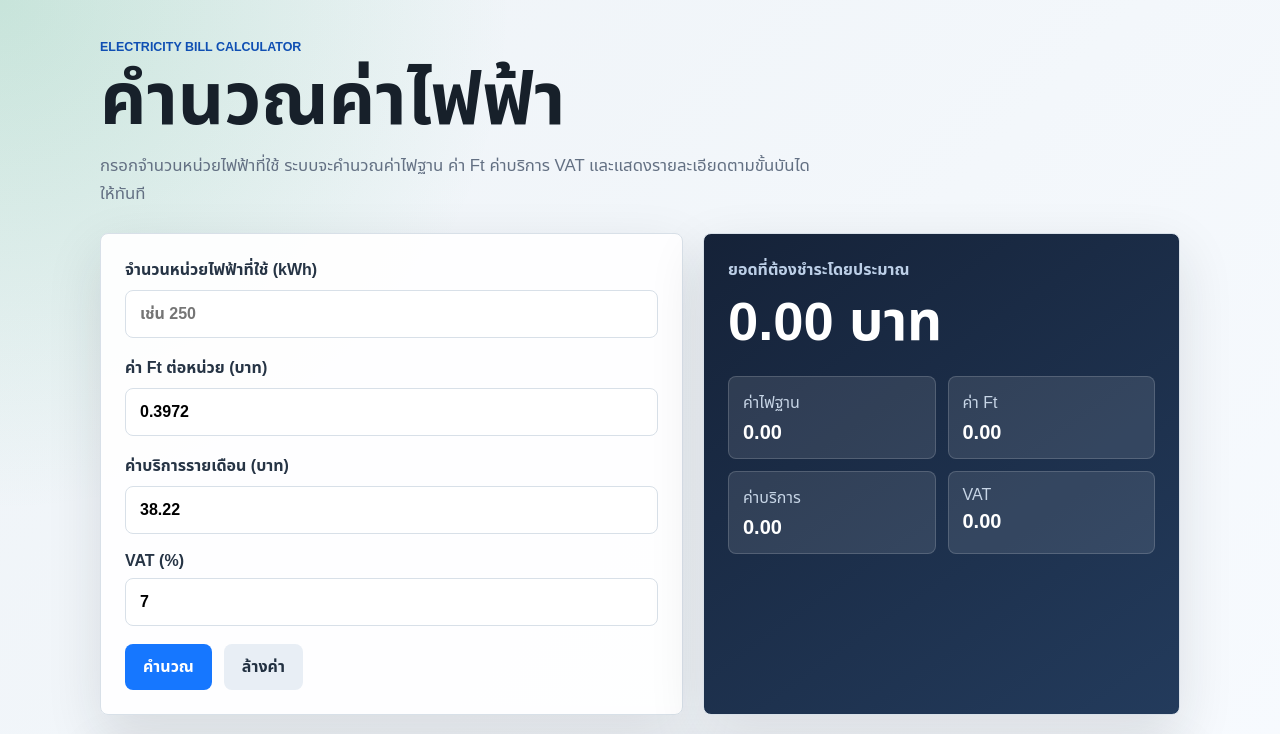
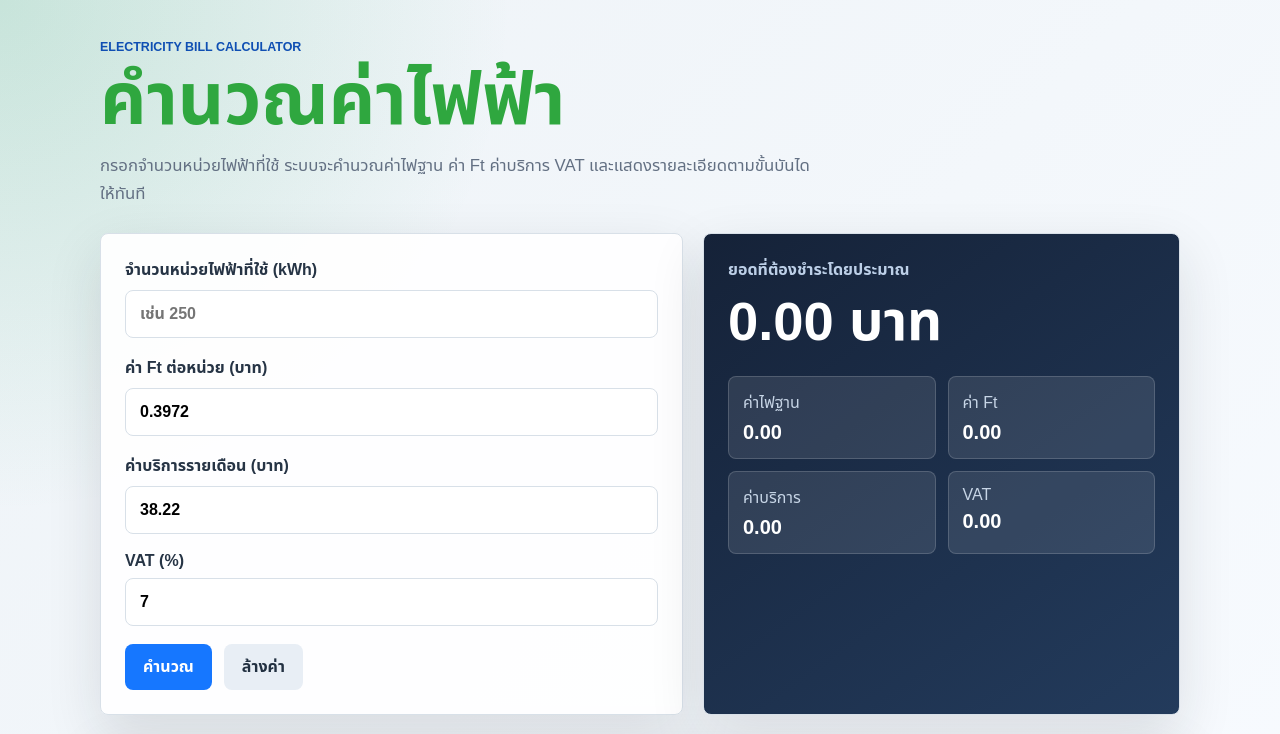
Before and after one commit to SiwakornPhimpanit/develop-electricity-bill-calculator-Baisc-, a plain HTML site: page index.html in a window 1280 px wide. Shown: the top 734 px of the page. Drawn offline with Linux system fonts and the light colour scheme.

Commit message:
แก้ไข

```diff
--- a/style.css
+++ b/style.css
@@ -1,7 +1,7 @@
 :root {
   --bg: #eef3f7;
   --surface: #ffffff;
-  --ink: #17202a;
+  --ink: #2fa73f;
   --muted: #637083;
   --line: #d8e0e8;
   --primary: #1677ff;
```
